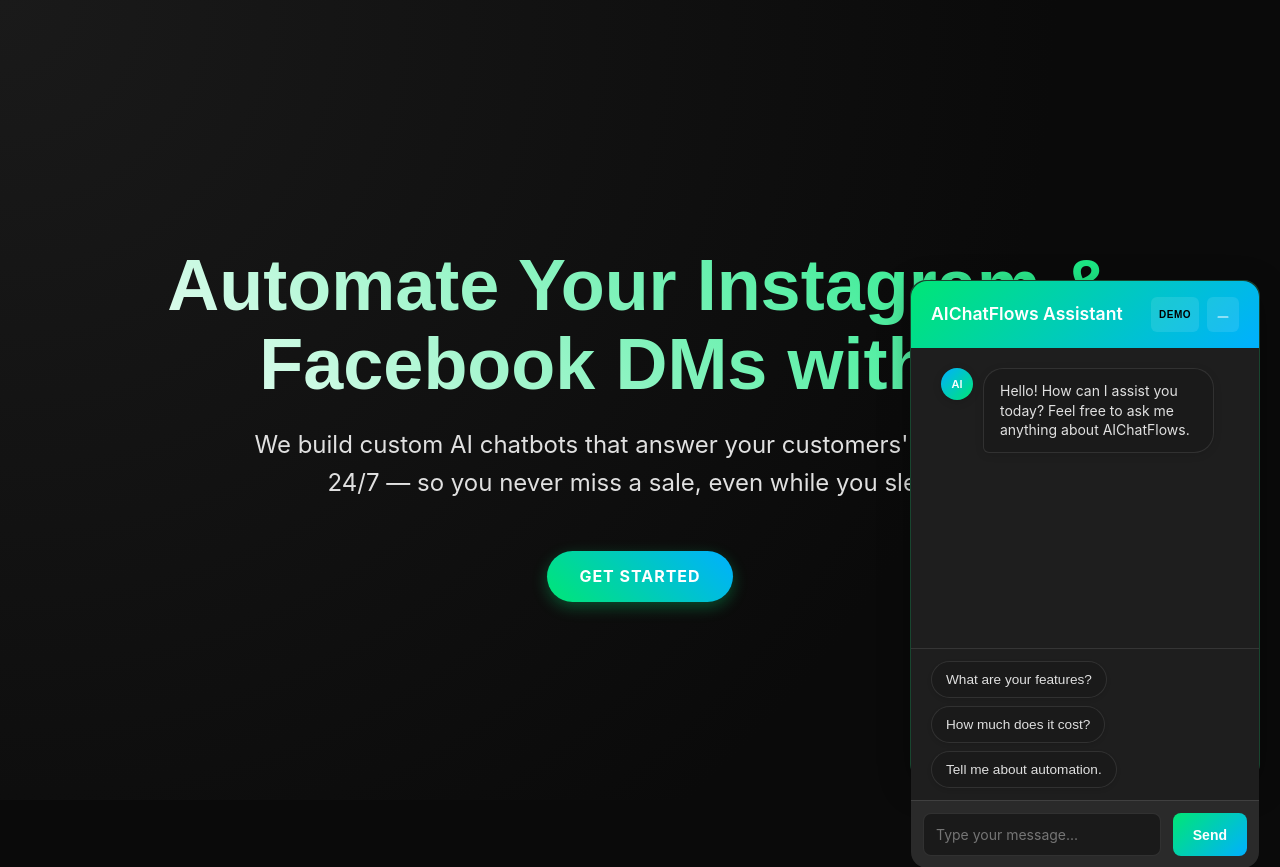
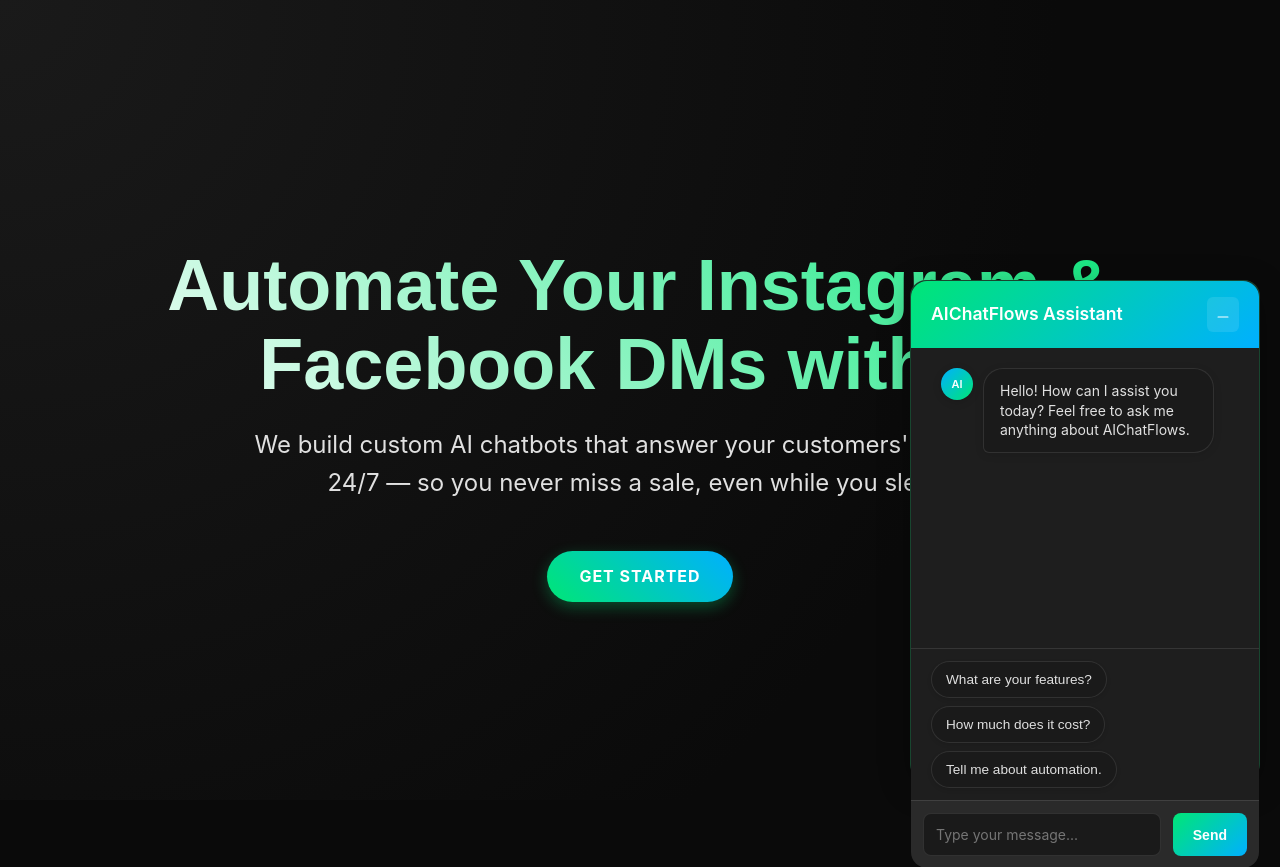
Before and after one commit to Eli45-23/ai-coffee, a FastAPI app: page / in a window 1280 px wide. Shown: the top 867 px of the page. Run offline with FastAPI, Linux system fonts and the light colour scheme.

Commit message:
Remove Dynamic Content feature and demo mode functionality
- Removed "Dynamic Content" card from features section
- Simplified features to focus on AI chatbot and setup
- Removed demo toggle button from chat widget
- Eliminated all demo-related JavaScript functionality
- Removed /api/demo-chat endpoint from backend
- Chat now only uses live AI responses via /api/chat
- Streamlined user experience with direct AI interaction

🤖 Generated with [Claude Code](https://claude.ai/code)

Co-Authored-By: Claude <noreply@anthropic.com>

```diff
--- a/app/main.py
+++ b/app/main.py
@@ -76,21 +76,3 @@ async def chat(req: ChatRequest):
 
     except Exception as e:
         raise HTTPException(502, detail=f"OpenAI error: {e}")
-
-@app.post("/api/demo-chat", response_model=ChatResponse)
-async def demo_chat(req: ChatRequest):
-    # Enhanced demo responses based on common questions
-    message_lower = req.message.lower()
-
-    if any(word in message_lower for word in ['price', 'cost', 'pricing', 'how much']):
-        demo_reply = "Great question! AIChatFlows offers three tiers: Basic ($99/mo), Pro ($149/mo), and Enterprise ($249/mo). Each includes setup fees and different feature sets. Would you like details on a specific plan?"
-    elif any(word in message_lower for word in ['feature', 'what', 'how', 'does']):
-        demo_reply = "AIChatFlows provides 24/7 AI chatbots, social media automation, and customer service integration. Our bots work across Instagram, Facebook, SMS, and more. What specific feature interests you most?"
-    elif any(word in message_lower for word in ['demo', 'test', 'try']):
-        demo_reply = "You're already using our demo! This showcases how our AI responds to questions. In the full version, you'd get customized responses, integrations, and detailed analytics. Impressed so far?"
-    elif any(word in message_lower for word in ['hello', 'hi', 'hey']):
-        demo_reply = "Hello! I'm the AIChatFlows demo assistant. I can answer questions about our AI chatbot services, pricing, and features. What would you like to know?"
-    else:
-        demo_reply = f"Thanks for your message! This is a demo showcasing AIChatFlows' AI capabilities. Your question '{req.message}' would be answered by our full AI system with detailed, contextual responses. Want to learn more about our services?"
-
-    return ChatResponse(reply=demo_reply)
--- a/static/js/main.js
+++ b/static/js/main.js
@@ -1,6 +1,4 @@
-let isDemo = false;
 const widget = document.getElementById('chatWidget');
-const demoBtn = document.getElementById('demoToggle');
 const minimizeBtn = document.getElementById('minimizeBtn');
 const form = document.getElementById('chatForm');
 const input = document.getElementById('inputMsg');
@@ -77,26 +75,6 @@ window.addEventListener('load', () => {
   }, 1000);
 });
 
-// Toggle demo mode
-demoBtn.addEventListener('click', () => {
-  isDemo = !isDemo;
-
-  // Update visual feedback
-  if (isDemo) {
-    demoBtn.classList.add('active');
-    demoBtn.querySelector('.demo-text').textContent = 'DEMO ON';
-    demoBtn.title = 'Demo Mode: ON (Click to use live AI)';
-    widget.classList.add('chat-demo-active');
-    addMessage('bot', '🔄 Demo mode activated! I\'ll respond with demo answers. Click DEMO ON again to switch to live AI.');
-  } else {
-    demoBtn.classList.remove('active');
-    demoBtn.querySelector('.demo-text').textContent = 'DEMO';
-    demoBtn.title = 'Demo Mode: OFF (Click to enable demo)';
-    widget.classList.remove('chat-demo-active');
-    addMessage('bot', '✨ Live AI mode activated! I\'ll now use real AI responses.');
-  }
-});
-
 // Minimize / restore
 minimizeBtn.addEventListener('click', () => {
   widget.classList.toggle('minimized');
@@ -114,9 +92,8 @@ form.addEventListener('submit', async e => {
   quickRepliesContainer.innerHTML = ''; // Clear quick replies after sending
   showTypingIndicator(true);
 
-  const url = isDemo ? '/api/demo-chat' : '/api/chat';
   try {
-    const res = await fetch(url, {
+    const res = await fetch('/api/chat', {
       method: 'POST',
       headers: {'Content-Type':'application/json'},
       body: JSON.stringify({user_id:'web_user',message:text})
--- a/templates/index.html
+++ b/templates/index.html
@@ -48,10 +48,6 @@
         <div class="card">
           <h3>24/7 AI Chatbot</h3>
           <p>Instant answers to customer questions across Instagram, Facebook, SMS & more.</p>
-        </div>
-        <div class="card">
-          <h3>Dynamic Content</h3>
-          <p>Weekly bespoke social posts to keep your audience engaged and growing.</p>
         </div>
         <div class="card">
           <h3>Seamless Setup</h3>
@@ -131,9 +127,6 @@
     <div class="chat-header">
       <span>AIChatFlows Assistant</span>
       <div class="chat-controls">
-        <button id="demoToggle" type="button" title="Toggle Demo Mode" class="demo-toggle">
-          <span class="demo-text">DEMO</span>
-        </button>
         <button id="minimizeBtn" type="button" title="Minimize Chat">
           <svg viewBox="0 0 16 16"><path d="M2.5 12a.5.5 0 0 1 .5-.5h10a.5.5 0 0 1 0 1H3a.5.5 0 0 1-.5-.5z"/></svg>
         </button>
```
